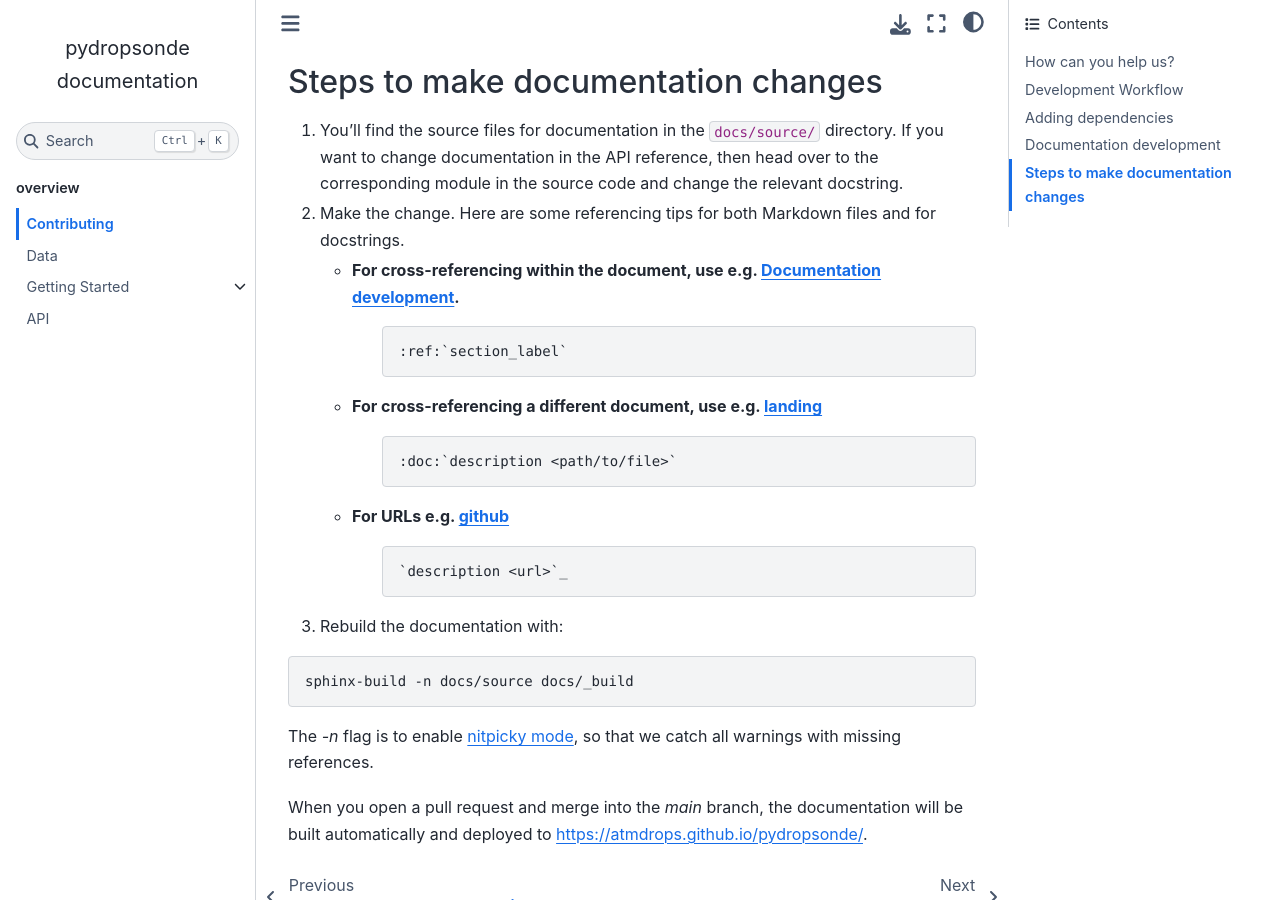
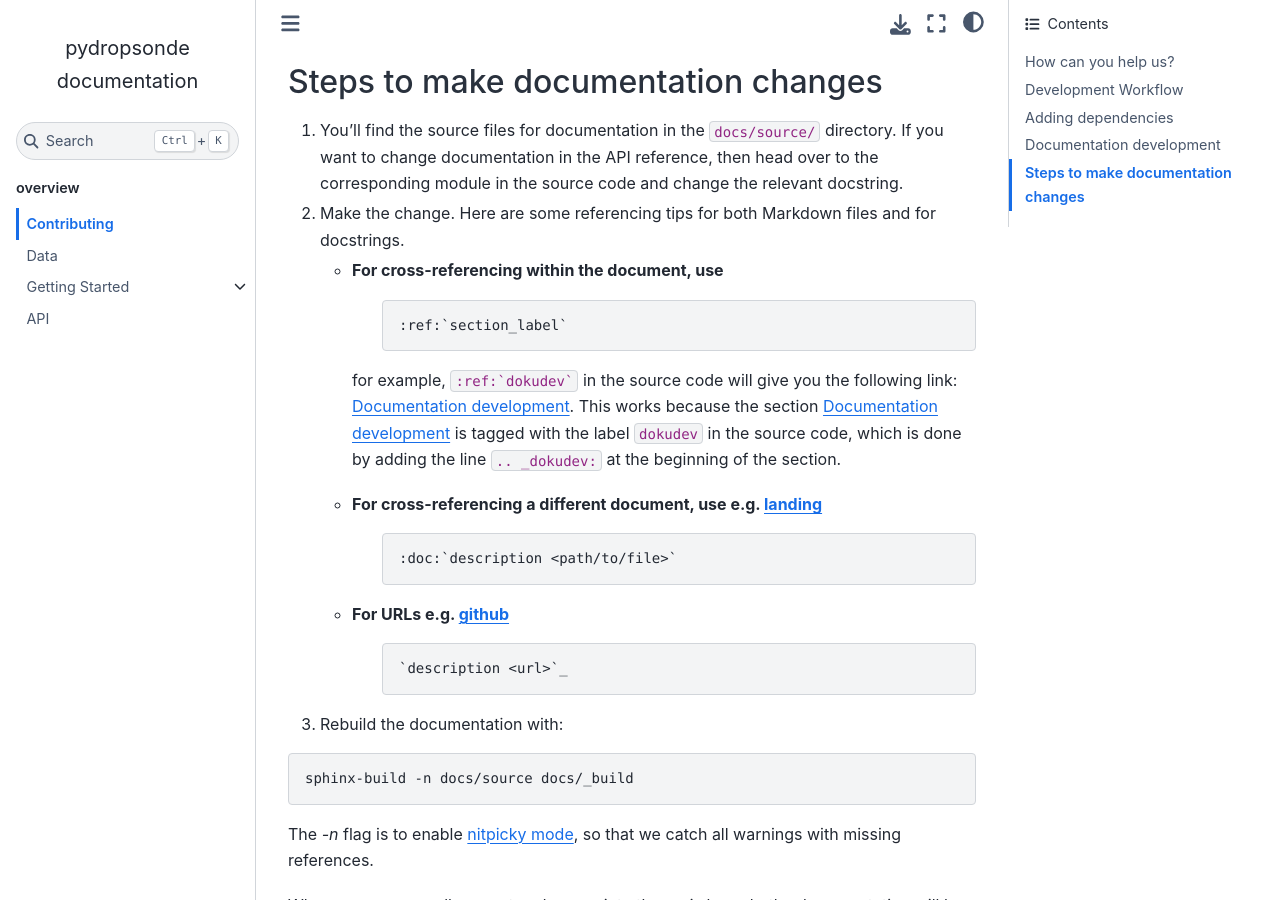
Before and after one commit to tmieslinger/pydropsonde, a Sphinx documentation site: the page built from docs/source/CONTRIBUTING.rst, in a window 1280 px wide and 900 px high, scrolled down 3773 px. Built offline with Sphinx 7.4.7 and the Sphinx Book theme 1.1.4, drawn with Linux system fonts in a browser that asks for light colours.

Commit message:
make section reference example more elaborate

````diff
--- a/docs/source/CONTRIBUTING.rst
+++ b/docs/source/CONTRIBUTING.rst
@@ -132,10 +132,12 @@
 
 2. Make the change. Here are some referencing tips for both Markdown files and for docstrings.
 
-   - For cross-referencing within the document, use e.g. :ref:`dokudev`.
+   - For cross-referencing within the document, use
       .. code-block::
 
           :ref:`section_label`
+
+     for example, ``:ref:`dokudev``` in the source code will give you the following link: :ref:`dokudev`. This works because the section :ref:`dokudev` is tagged with the label ``dokudev`` in the source code, which is done by adding the line ``.. _dokudev:`` at the beginning of the section.
 
 
    - For cross-referencing a different document, use e.g. :doc:`landing <index>`
````
